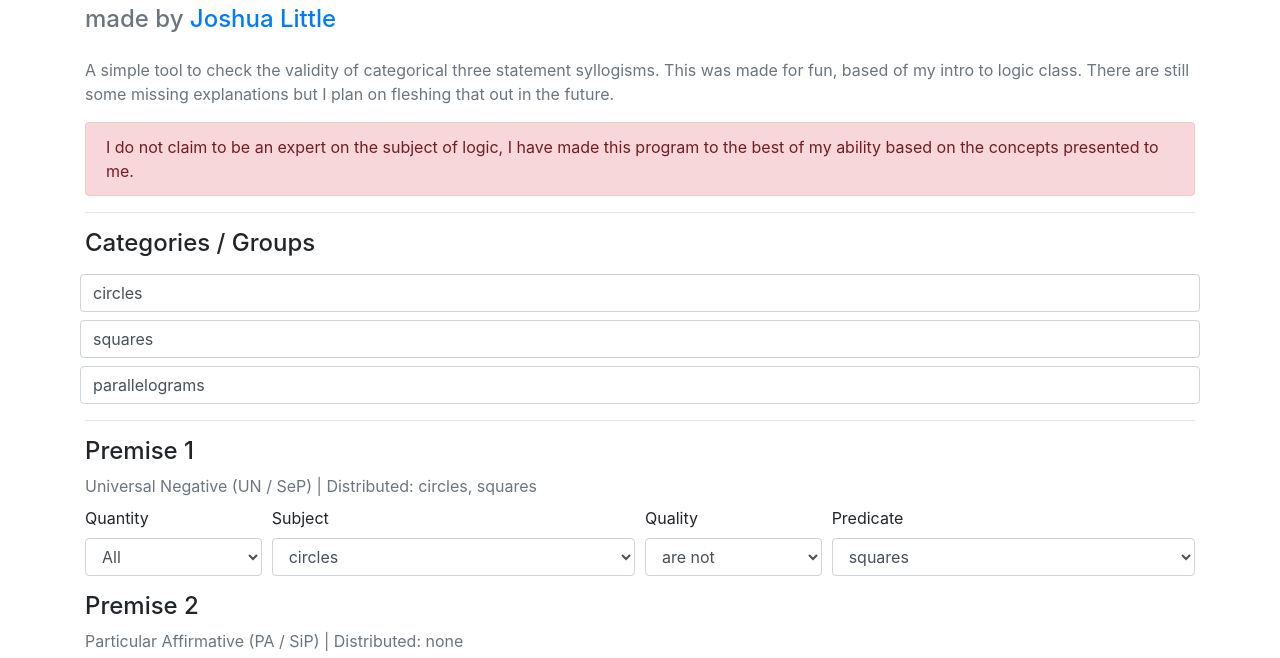
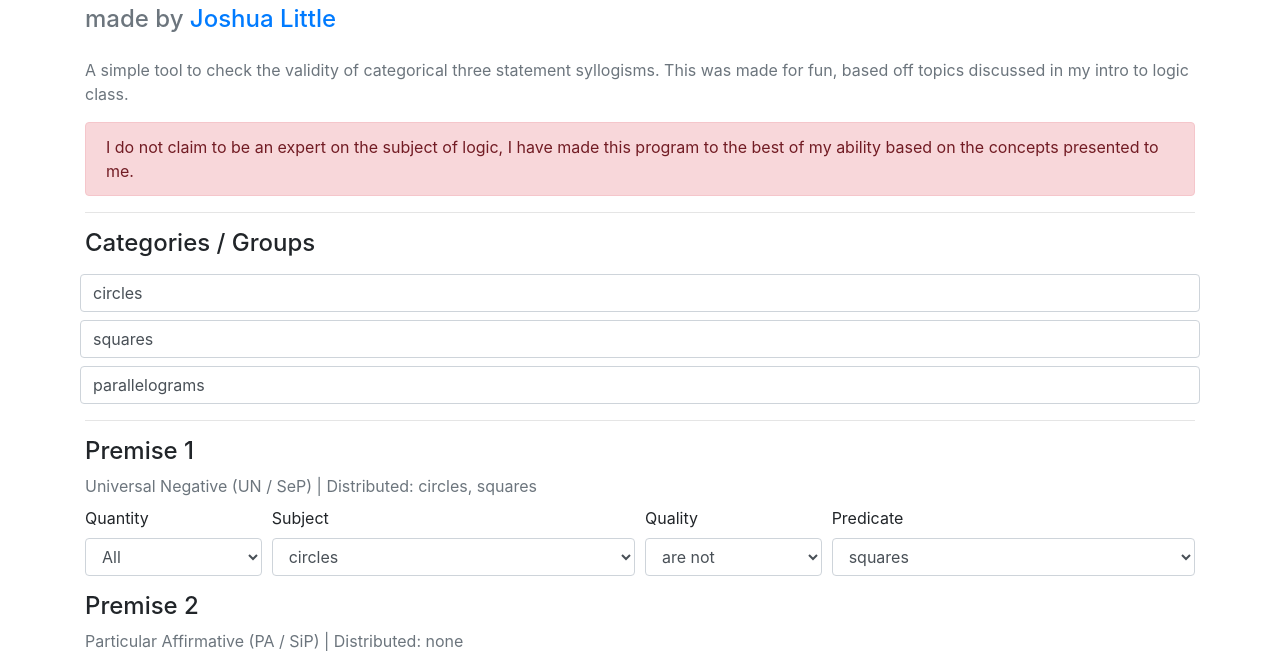
Before and after one commit to Mjtlittle/Syllogism-Checker, a plain HTML site: page index.html in a window 1280 px wide. Shown: the part 113-771 px from the top of the page. Drawn offline with nearby package versions, Linux system fonts and the light colour scheme.

Commit message:
updated about text at top of page

```diff
--- a/index.html
+++ b/index.html
@@ -27,7 +27,7 @@
 
         <div class="display-3 mb-2">Syllogism Validity Checker</div>
         <h4 class="text-muted mb-4">made by <a href="https://mjtlittle.github.io/">Joshua Little</a></h4>
-        <p class="text-muted">A simple tool to check the validity of categorical three statement syllogisms. This was made for fun, based of my intro to logic class. There are still some missing explanations but I plan on fleshing that out in the future.</p>
+        <p class="text-muted">A simple tool to check the validity of categorical three statement syllogisms. This was made for fun, based off topics discussed in my intro to logic class.</p>
 
         <div class="alert alert-danger" role="alert">
             I do not claim to be an expert on the subject of logic, I have made this program to the best of my ability based on the concepts presented to me.
```
